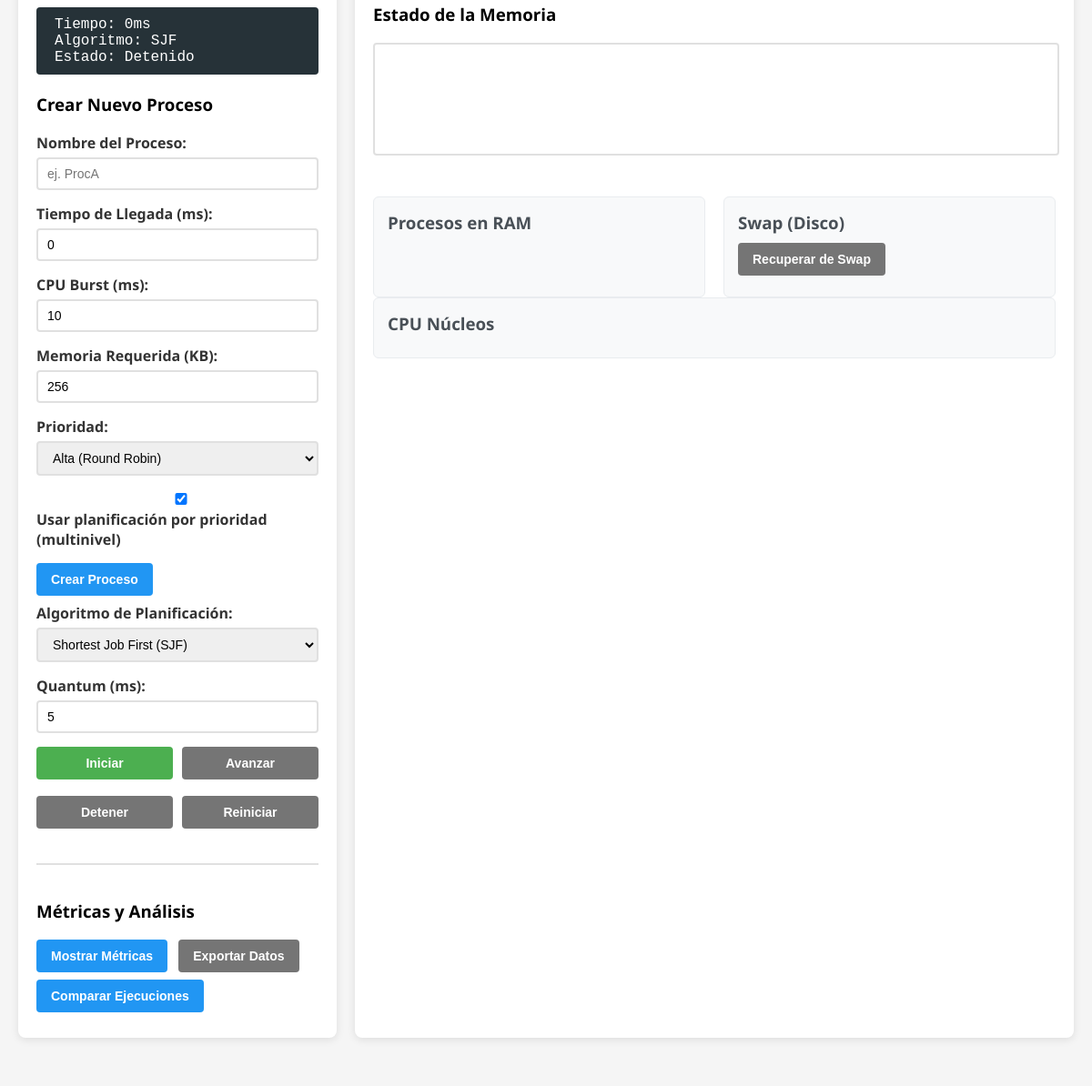
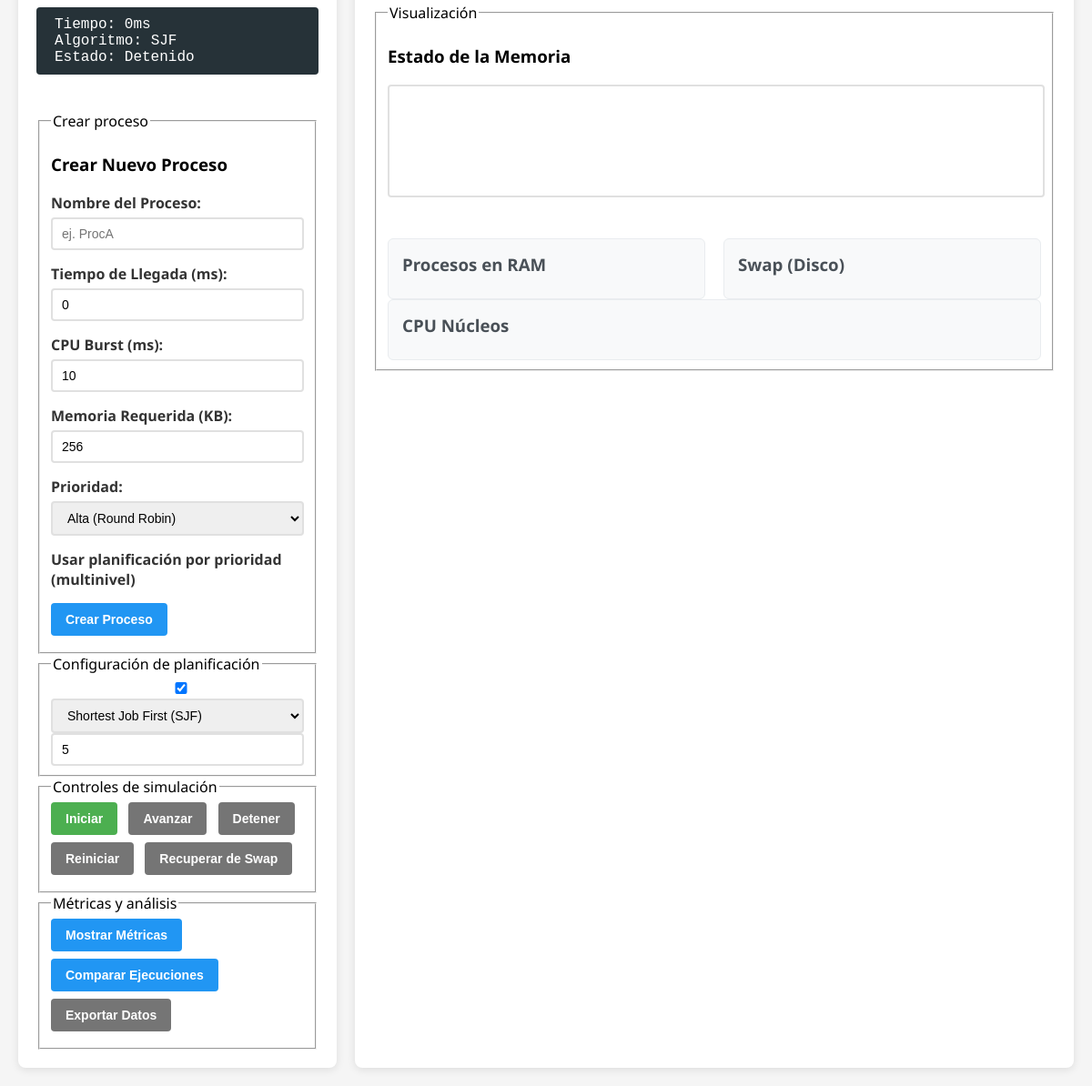
Before and after one commit to Felipe-Martinez-Contreras/simuladorProcesos, an Electron app: page index.html in a window 1200 px wide. Shown: the part 105-1299 px from the top of the page at 91% size. Before the commit the page ends 1266 px from the top, so only its background shows below. Drawn offline with nearby package versions, Linux system fonts and the light colour scheme.

Commit message:
Modificaciones interfaz

```diff
--- a/index.html
+++ b/index.html
@@ -1,13 +1,11 @@
 <!DOCTYPE html>
 <html lang="es">
-
 <head>
-    <meta charset="UTF-8">
-    <meta name="viewport" content="width=device-width, initial-scale=1.0">
+    <meta charset="utf-8"/>
+    <meta content="width=device-width, initial-scale=1.0" name="viewport"/>
     <title>Simulador de Planificación de Procesos</title>
     <script src="https://cdnjs.cloudflare.com/ajax/libs/Chart.js/3.9.1/chart.min.js"></script>
-    <link rel="stylesheet" href="animaciones.css">
-
+    <link href="animaciones.css" rel="stylesheet"/>
     <style>
         body {
             font-family: 'Segoe UI', Tahoma, Geneva, Verdana, sans-serif;
@@ -183,7 +181,6 @@
             transition: all 0.3s ease;
         }
 
-
         .estado-nuevo {
             border-left-color: #9e9e9e;
         }
@@ -297,98 +294,84 @@
         .slide-in {
             animation: slideIn 0.4s ease-out;
         }
-
-
     </style>
 </head>
-
 <body>
     <div class="container">
         <div class="controls-panel">
             <h2>Control de Simulación</h2>
-
             <!-- Barra de estado -->
             <div class="status-bar">
                 <div>Tiempo: <span id="current-time">0</span>ms</div>
                 <div>Algoritmo: <span id="current-algo">SJF</span></div>
                 <div>Estado: <span id="sim-status">Detenido</span></div>
             </div>
+            <!-- Form creacion de procesos -->
 
-            <!-- Form creacion de procesos -->
+
+            <!-- Controles de simulación -->
+            <div class="simulation-controls">
+            </div>
+
+            <fieldset>
+                <legend>Crear proceso</legend>
                 <form id="process-form">
                     <h3>Crear Nuevo Proceso</h3>
-
                     <div class="form-group">
                         <label for="name">Nombre del Proceso:</label>
-                    <input type="text" id="name" placeholder="ej. ProcA" required>
+                        <input id="name" placeholder="ej. ProcA" required="" type="text"/>
                     </div>
-
                     <div class="form-group">
                         <label for="arrival">Tiempo de Llegada (ms):</label>
-                    <input type="number" id="arrival" min="0" value="0" required>
+                        <input id="arrival" min="0" required="" type="number" value="0"/>
                     </div>
-
                     <div class="form-group">
                         <label for="burst">CPU Burst (ms):</label>
-                    <input type="number" id="burst" min="1" value="10" required>
+                        <input id="burst" min="1" required="" type="number" value="10"/>
                     </div>
-
                     <div class="form-group">
                         <label for="memory">Memoria Requerida (KB):</label>
-                    <input type="number" id="memory" min="1" value="256" required>
+                        <input id="memory" min="1" required="" type="number" value="256"/>
                     </div>
-
-                <div class="form-group" id ="priority-container">
+                    <div class="form-group" id="priority-container">
                         <label for="priority">Prioridad:</label>
-                    <select id="priority" required>
+                        <select id="priority" required="">
                             <option value="0">Alta (Round Robin)</option>
                             <option value="1">Baja (SJF)</option>
                         </select>
                     </div>
-
                     <div class="form-group">
                         <label>
-                        <input type="checkbox" id="multinivel-checkbox" checked>
                             Usar planificación por prioridad (multinivel)
                         </label>
                     </div>
-
-
                     <button type="submit">Crear Proceso</button>
                 </form>
-
-
-            <!-- Algoritmo de seleccion -->
-            <div class="form-group">
-                <label for="algo">Algoritmo de Planificación:</label>
+            </fieldset>
+            <fieldset>
+                <legend>Configuración de planificación</legend>
+                <input checked="" id="multinivel-checkbox" type="checkbox"/>
                 <select id="algo">
                     <option value="SJF">Shortest Job First (SJF)</option>
                     <option value="RR">Round Robin (RR)</option>
                 </select>
+                <input id="quantum" min="1" type="number" value="5"/>
+            </fieldset>
+            <fieldset>
+                <legend>Controles de simulación</legend>
+                <button class="success" id="start-btn">Iniciar</button>
+                <button class="secondary" id="step-btn">Avanzar</button>
+                <button class="secondary" id="stop-btn">Detener</button>
+                <button class="secondary" id="reset-btn">Reiniciar</button>
+                <button class="secondary" id="recover-btn">Recuperar de Swap</button>
+            </fieldset>
+            <fieldset>
+                <legend>Métricas y análisis</legend>
+                <button id="show-metrics-btn">Mostrar Métricas</button>
+                <button id="compare-runs-btn">Comparar Ejecuciones</button>
+                <button class="secondary" id="export-data-btn">Exportar Datos</button>
+            </fieldset>
         </div>
-
-            <div class="form-group" id="quantum-container">
-                <label for="quantum" id="label-quantum">Quantum (ms):</label>
-                <input type="number" id="quantum" min="1" value="5">
-            </div>
-
-            <!-- Controles de simulación -->
-            <div class="simulation-controls">
-                <button id="start-btn" class="success">Iniciar</button>
-                <button id="step-btn" class="secondary">Avanzar</button>
-                <button id="stop-btn" class="secondary">Detener</button>
-                <button id="reset-btn" class="secondary">Reiniciar</button>
-            </div>
-
-            <!-- Metricas de control -->
-            <div class="metrics-section">
-                <h3>Métricas y Análisis</h3>
-                <button id="show-metrics-btn">Mostrar Métricas</button>
-                <button id="export-data-btn" class="secondary">Exportar Datos</button>
-                <button id="compare-runs-btn">Comparar Ejecuciones</button>
-            </div>
-        </div>
-
         <div class="main-display">
             <!-- Tabs -->
             <div class="tabs">
@@ -396,46 +379,47 @@
                 <button class="tab" data-tab="metrics">Métricas</button>
                 <button class="tab" data-tab="timeline">Timeline</button>
             </div>
-
             <!-- Tab de visualización -->
             <div class="tab-content active" id="visualization">
+                <fieldset>
+                    <legend>Visualización</legend>
                     <h3>Estado de la Memoria</h3>
-                <canvas id="canvas" width="800" height="120"></canvas>
-
+                    <canvas height="120" id="canvas" width="800"></canvas>
                     <div class="process-lists">
                         <div class="process-list-container">
                             <h3>Procesos en RAM</h3>
                             <ul id="process-list"></ul>
                         </div>
-
                         <div class="process-list-container" id="swap-container">
                             <h3>Swap (Disco)</h3>
                             <ul id="swap-ul"></ul>
-                        <button id="recover-btn" class="secondary">Recuperar de Swap</button>
                         </div>
                     </div>
                     <div class="process-list-container">
                         <h3>CPU Núcleos</h3>
                         <ul id="cpu-list"></ul>
                     </div>
-
+                </fieldset>
             </div>
-
             <!-- Metricas -->
             <div class="tab-content" id="metrics">
+                <fieldset>
+                    <legend>Métricas</legend>
                     <h3>Análisis de Rendimiento</h3>
                     <canvas id="metrics-chart"></canvas>
                     <div id="metrics-table"></div>
+                </fieldset>
             </div>
-
             <!-- Timeline  -->
             <div class="tab-content" id="timeline">
+                <fieldset>
+                    <legend>Timeline</legend>
                     <h3>Timeline de Ejecución</h3>
-                <canvas id="timeline-chart" width="800" height="400"></canvas>
+                    <canvas height="400" id="timeline-chart" width="800"></canvas>
+                </fieldset>
             </div>
         </div>
     </div>
-
     <script type="module">
         // Funcionalidades del tab
         document.querySelectorAll('.tab').forEach(tab => {
@@ -463,5 +447,4 @@
             .catch(err => console.error('Error al cargar controls.js:', err));
     </script>
 </body>
-
 </html>
```
Lines whose indentation alone changed are shown as unchanged.
